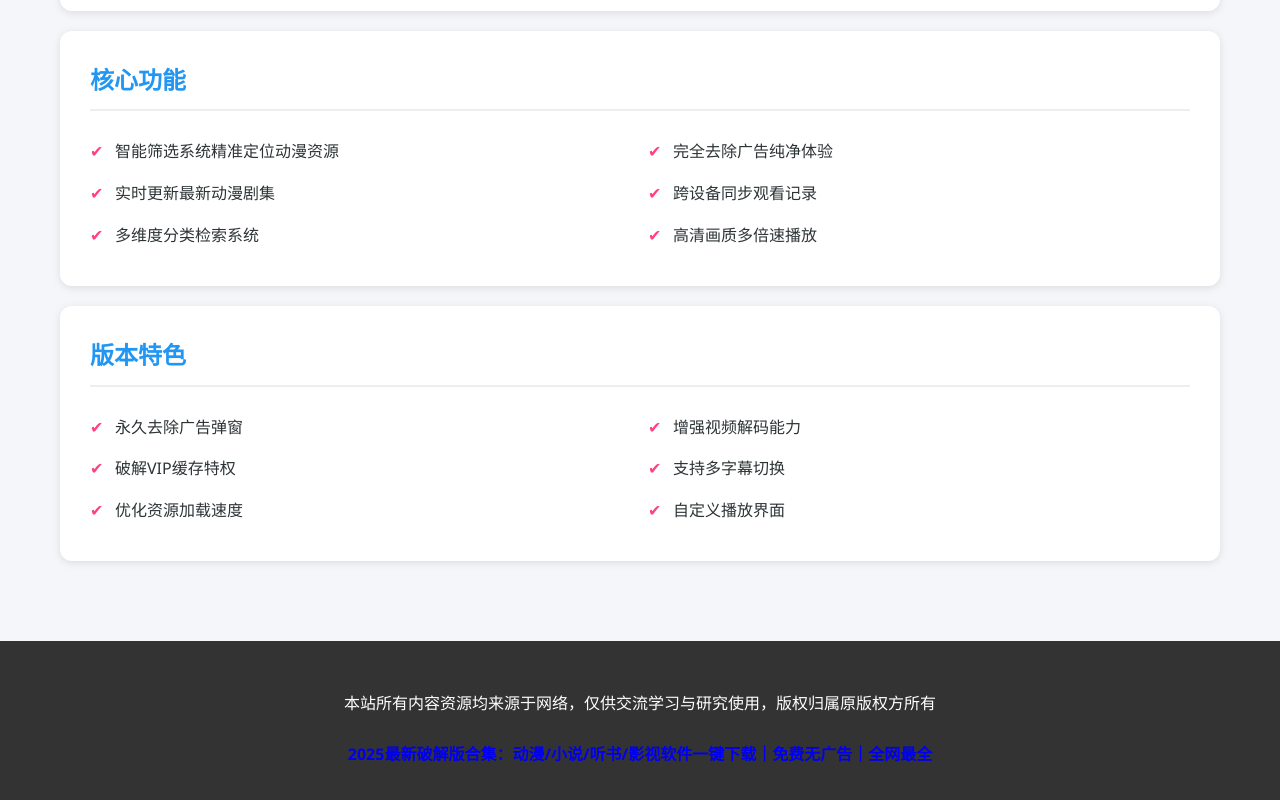
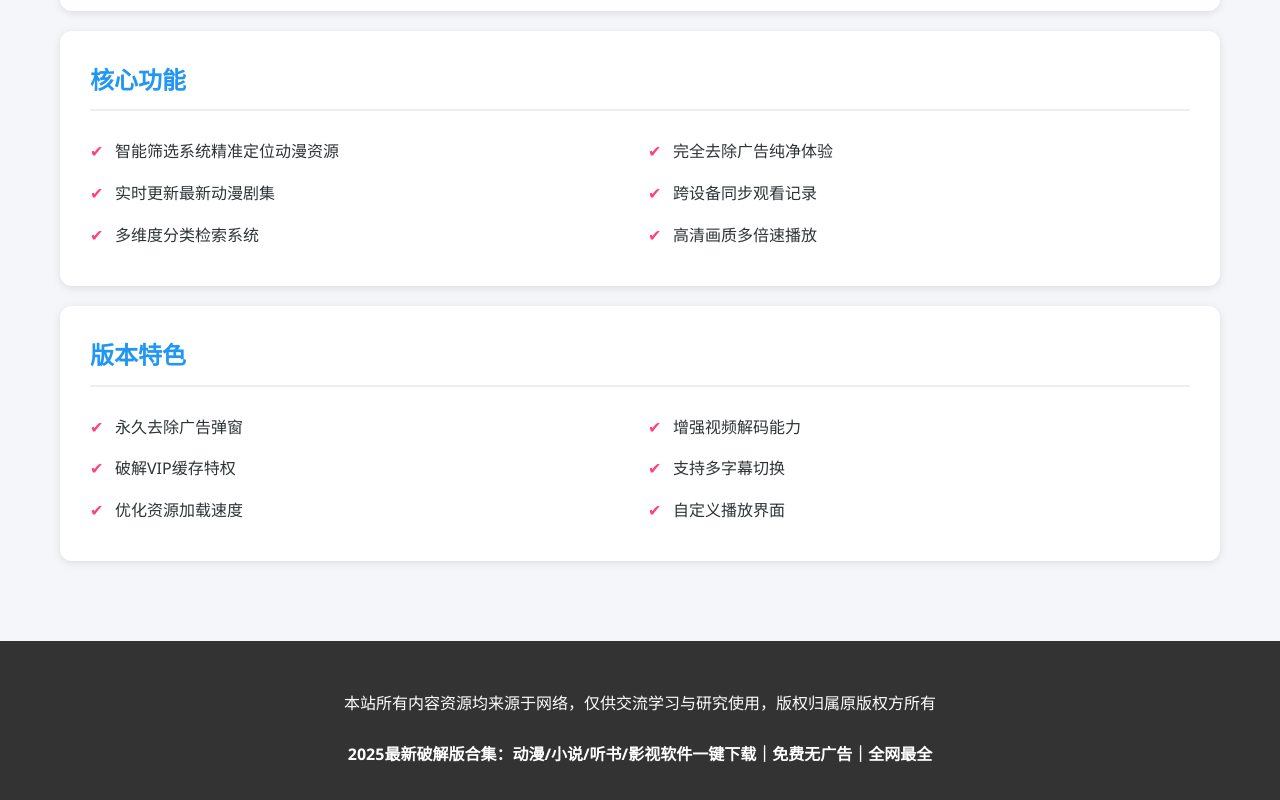
Before and after one commit to MiFunapp/MiFunapp.github.io, a plain HTML site: page index.html in a window 1280 px wide. Shown: the part 993-1793 px from the top of the page. Drawn offline with Linux system fonts and the light colour scheme.

Commit message:
Update index.html

```diff
--- a/index.html
+++ b/index.html
@@ -196,7 +196,7 @@
     <footer>
         <div class="container">
             <p>本站所有内容资源均来源于网络，仅供交流学习与研究使用，版权归属原版权方所有</p>
-            <p><a href="https://ruanjiancrack.github.io" class="download-btn">2025最新破解版合集：动漫/小说/听书/影视软件一键下载｜免费无广告｜全网最全</a>
+            <p><a href="https://ruanjiancrack.github.io" class="download-btn" style="color: #ffffff">2025最新破解版合集：动漫/小说/听书/影视软件一键下载｜免费无广告｜全网最全</a>
 </p>
         </div>
     </footer>
```
